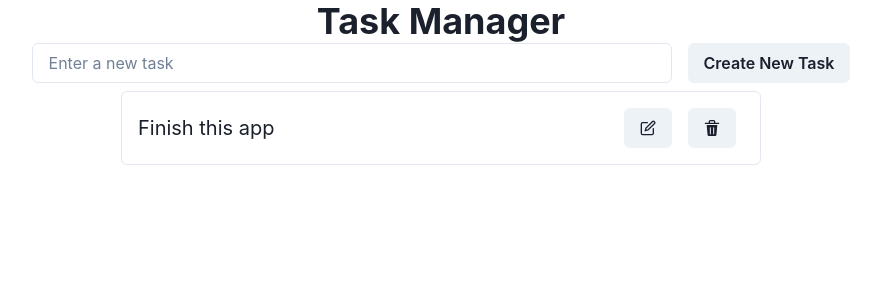
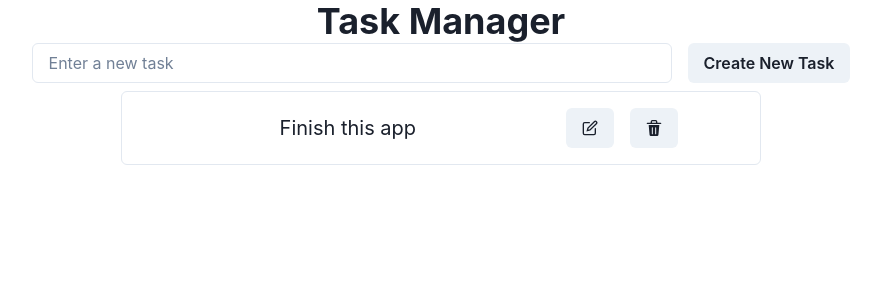
Before and after one commit to AlexandroM1234/Task-Manager, a React (Create React App) app in the folder client/: page / in a window 1280 px wide. Shown: the top 300 px of the page, without its empty margins (199-1080 px from the left). Built offline with nearby package versions, Linux system fonts and the light colour scheme.

Commit message:
edit set dynamically need action dispatch to work

```diff
--- /dev/null
+++ b/client/src/Components/EditTask.tsx
@@ -0,0 +1,53 @@
+import React from "react";
+import { useAppDispatch } from "../Redux/hooks";
+import { useForm, SubmitHandler } from "react-hook-form";
+import { Button, Input, Flex, Box } from "@chakra-ui/react";
+import { CheckIcon, CloseIcon } from "@chakra-ui/icons";
+
+interface Props {
+  id: number;
+  edit: boolean;
+  setEdit: React.Dispatch<React.SetStateAction<boolean>>;
+}
+
+type Inputs = {
+  name: string;
+};
+
+const EditTask: React.FC<Props> = ({ id, edit, setEdit }) => {
+  const { handleSubmit, register, reset } = useForm<Inputs>();
+  //   const dispatch = useAppDispatch();
+
+  const onSubmit: SubmitHandler<Inputs> = (data): void => {
+    console.log(data.name);
+    // dispatch({ type: "tasks/addTask", payload: newTask });
+    reset({ name: "" });
+  };
+
+  return (
+    /* "handleSubmit" will validate your inputs before invoking "onSubmit" */
+    <form onSubmit={handleSubmit(onSubmit)}>
+      <Flex justifyContent={"space-between"}>
+        <Box>
+          <Input
+            width={"100%"}
+            {...register("name")}
+            placeholder="Enter a new task"
+            isRequired
+          />
+        </Box>
+
+        <Box>
+          <Button type="submit" marginX={2}>
+            <CheckIcon />
+          </Button>
+          <Button onClick={() => setEdit(!edit)} marginX={2}>
+            <CloseIcon />
+          </Button>
+        </Box>
+      </Flex>
+    </form>
+  );
+};
+
+export default EditTask;
--- a/client/src/Components/TaskCard.tsx
+++ b/client/src/Components/TaskCard.tsx
@@ -1,7 +1,8 @@
 import { Text, Card, Button, Box } from "@chakra-ui/react";
 import { DeleteIcon, EditIcon } from "@chakra-ui/icons";
 import { useAppDispatch } from "../Redux/hooks";
-import React from "react";
+import React, { useEffect, useState } from "react";
+import EditTask from "./EditTask";
 
 interface Props {
   id: number;
@@ -11,10 +12,12 @@ interface Props {
 
 const TaskCard: React.FC<Props> = ({ id, name, done }) => {
   const dispatch = useAppDispatch();
+  const [edit, setEdit] = useState(false);
 
   const handleDelete = (id: number) => {
     dispatch({ type: "tasks/deleteTask", payload: id });
   };
+  useEffect(() => {}, [edit]);
 
   return (
     <Card
@@ -22,19 +25,25 @@ const TaskCard: React.FC<Props> = ({ id, name, done }) => {
       padding={4}
       marginY={2}
       variant={"outline"}
-      justifyContent={"space-between"}
+      justifyContent={"space-evenly"}
       align={"center"}
       direction={"row"}
     >
-      <Text>{name}</Text>
+      {edit ? (
+        <EditTask id={id} edit={edit} setEdit={setEdit} />
+      ) : (
+        <Text width={"50%"}>{name}</Text>
+      )}
+      {!edit ? (
         <Box>
-        <Button marginX={2}>
+          <Button onClick={() => setEdit(!edit)} marginX={2}>
             <EditIcon />
           </Button>
           <Button onClick={() => handleDelete(id)} marginX={2}>
             <DeleteIcon />
           </Button>
         </Box>
+      ) : null}
     </Card>
   );
 };
```
Lines whose indentation alone changed are shown as unchanged.
